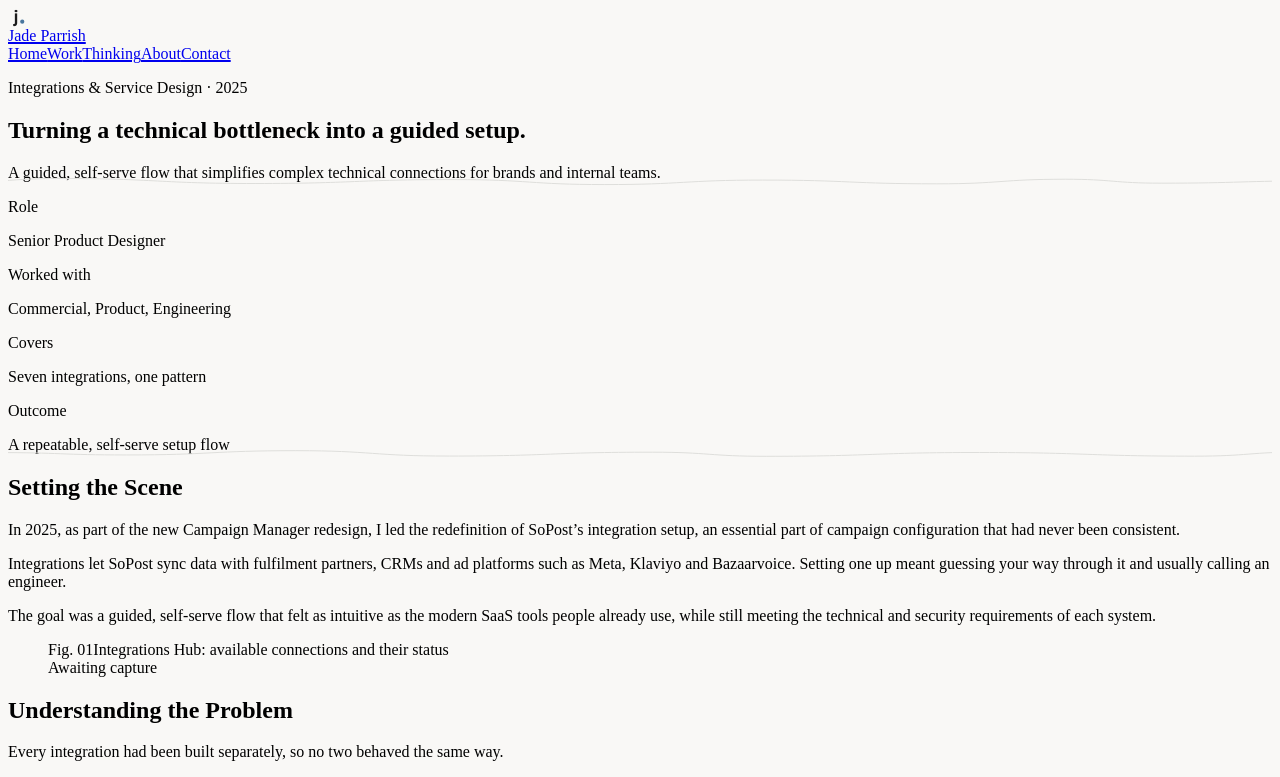
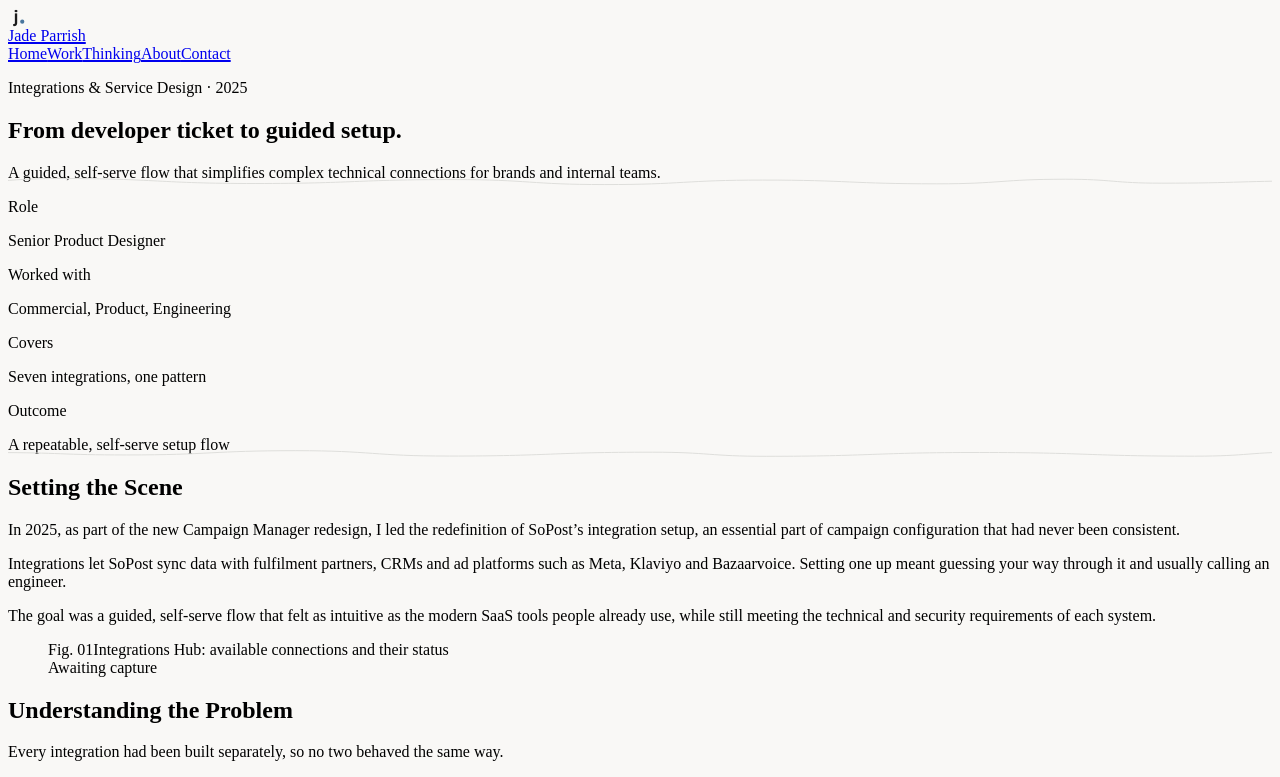
Before and after one commit to jadeparrish/portfolio, a Next.js app: page /work/integrations in a window 1280 px wide. Shown: the top 777 px of the page. Built offline with nearby package versions, Linux system fonts and the light colour scheme.

Commit message:
Update title and heading for page.js

```diff
--- a/app/work/integrations/page.js
+++ b/app/work/integrations/page.js
@@ -2,7 +2,7 @@ import React from 'react';
 import { CaseStudyFooter, SiteFooter, Figure } from '../../caseStudiesData';
 
 export const metadata = {
-  title: 'Turning a technical bottleneck into a guided setup: Jade Parrish',
+  title: 'From developer ticket to guided setup: Jade Parrish',
   description: 'A guided, self-serve flow that simplifies complex technical connections across seven integrations.',
 };
 
@@ -37,7 +37,7 @@ export default function IntegrationsCaseStudy() {
             Integrations &amp; Service Design &middot; 2025
           </p>
           <h1 className="text-3xl sm:text-4xl lg:text-5xl font-serif font-normal leading-[1.15] tracking-tight text-neutral-900 mb-6">
-            Turning a technical bottleneck into a guided setup.
+            From developer ticket to guided setup.
           </h1>
           <p className="text-neutral-600 text-lg sm:text-xl leading-[1.6] max-w-xl">
             A guided, self-serve flow that simplifies complex technical connections for
```
